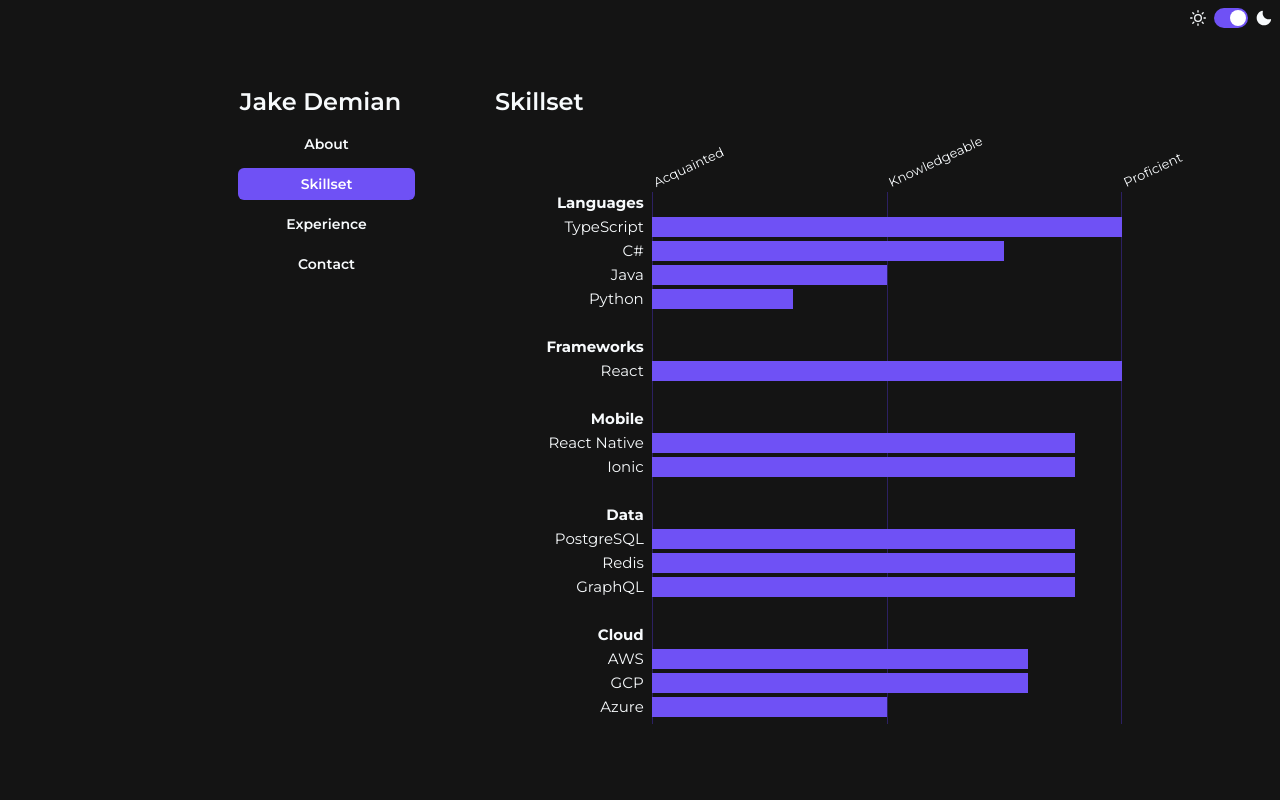
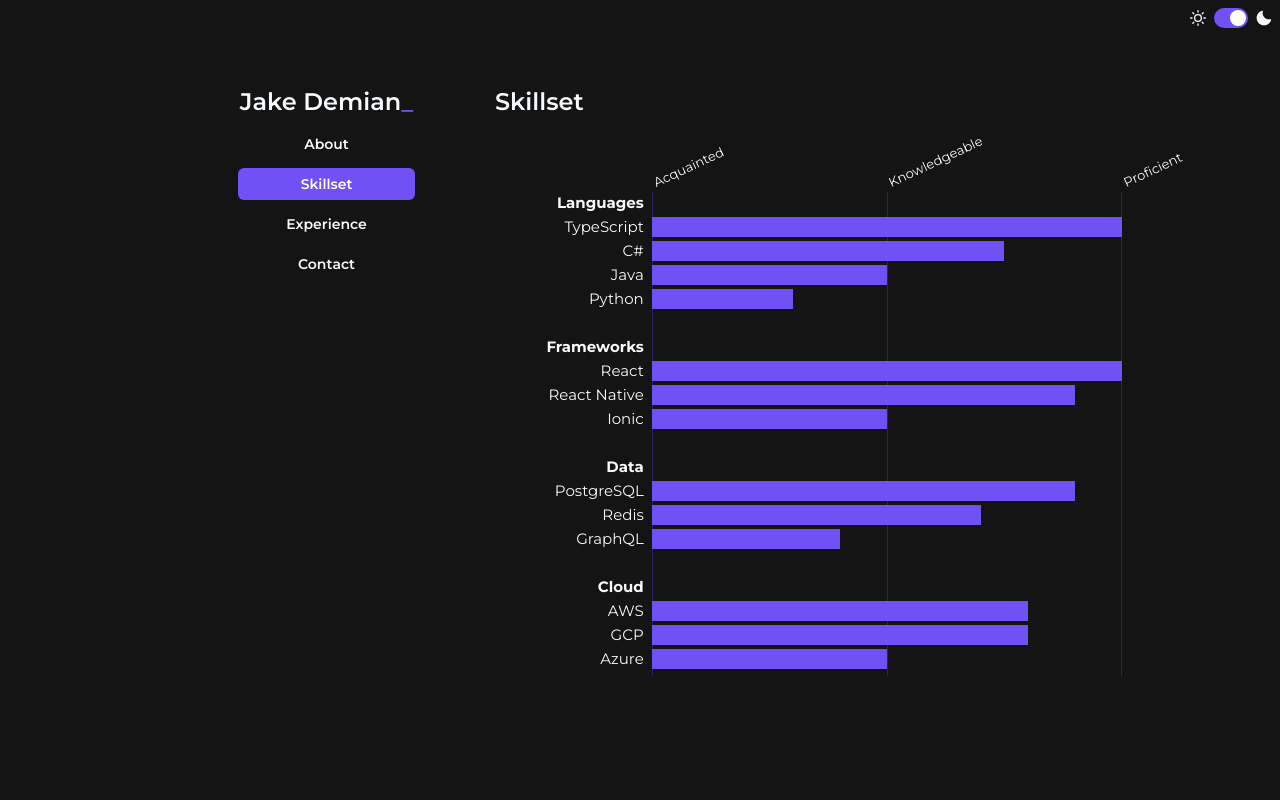
Before and after one commit to jakedemian/jake-personal-website, a React (Create React App) app: page /skillset in a window 1280 px wide. Shown: the top 800 px of the page. Built offline with nearby package versions, Linux system fonts and the light colour scheme.

Commit message:
cleanup!

```diff
--- a/src/common/Chart/Chart.tsx
+++ b/src/common/Chart/Chart.tsx
@@ -1,120 +1,32 @@
 import React from 'react';
-import { Box, Grid, HStack, Text, VStack } from '@chakra-ui/react';
+import { Grid, HStack, VStack } from '@chakra-ui/react';
 
-import { useIsDark } from 'src/hooks/useIsDark';
 import ChartRow from 'src/common/Chart/ChartRow';
+import ChartAxisLabels from 'src/common/Chart/ChartAxisLabels';
+import ChartAxisLines from 'src/common/Chart/ChartAxisLines';
+import { data } from 'src/common/Chart/data';
 
 const Chart: React.FC = () => {
-  const { isDark } = useIsDark();
-  const commonBorderProps = {
-    borderColor: isDark ? 'primary.800' : 'primary.100',
-    borderStyle: 'solid',
-  };
-
-  const axisLabelTransform = 'rotate(-25deg) translate(0px, -20px)';
-  const axisLabelTransformMobile = 'rotate(-25deg) translate(-20px, 0px)';
-  const dynamicWidth = { base: '75%', lg: '100%' };
-
   return (
     <HStack mt={16} justifyContent={{ base: 'center', lg: 'flex-start' }}>
-      <VStack position="relative" w={dynamicWidth} ml={{ base: -10, lg: 0 }}>
+      <VStack
+        position="relative"
+        w={{ base: '75%', lg: '100%' }}
+        ml={{ base: -10, lg: 0 }}
+      >
         <Grid templateColumns="repeat(1, 1fr)" gap={1} w={'100%'}>
-          <ChartRow label="Languages" isGroupLabel />
-          <ChartRow label="TypeScript" value={100} />
-          <ChartRow label="C#" value={75} />
-          <ChartRow label="Java" value={50} />
-          <ChartRow label="Python" value={30} />
-          <ChartRow blank />
-          {/*  */}
-          <ChartRow isGroupLabel label="Frameworks" />
-          <ChartRow label="React" value={100} />
-          <ChartRow blank />
-          {/*  */}
-          <ChartRow isGroupLabel label="Mobile" />
-          <ChartRow label="React Native" value={90} />
-          <ChartRow label="Ionic" value={90} />
-          <ChartRow blank />
-          {/*  */}
-          <ChartRow isGroupLabel label="Data" />
-          <ChartRow label="PostgreSQL" value={90} />
-          <ChartRow label="Redis" value={90} />
-          <ChartRow label="GraphQL" value={90} />
-          <ChartRow blank />
-          {/*  */}
-          <ChartRow isGroupLabel label="Cloud" />
-          <ChartRow label="AWS" value={80} />
-          <ChartRow label="GCP" value={80} />
-          <ChartRow label="Azure" value={50} />
+          {data.map((group, index) => (
+            <>
+              <ChartRow label={group.category} isGroupLabel />
+              {Object.keys(group.items).map(item => (
+                <ChartRow key={item} label={item} value={group.items[item]} />
+              ))}
+              {index !== data.length - 1 && <ChartRow blank />}
+            </>
+          ))}
         </Grid>
-        <Grid
-          templateColumns="25% 75%"
-          w={'100%'}
-          h="100%"
-          position="absolute"
-          top={0}
-          left={0}
-        >
-          <Box h={5} pr={2} />
-          <Grid zIndex={-1} flex={1} templateColumns="50% 50%">
-            <Box
-              {...commonBorderProps}
-              borderLeftWidth={1}
-              mb={-2}
-              position="relative"
-            />
-            <Box
-              {...commonBorderProps}
-              borderLeftWidth={1}
-              borderRightWidth={1}
-              mb={-2}
-              position="relative"
-            />
-          </Grid>
-        </Grid>
-        <Grid
-          position="absolute"
-          top={0}
-          left={0}
-          templateColumns="25% 75%"
-          w={'100%'}
-        >
-          <Box />
-          <Grid templateColumns="50% 50% 50%" transform="translateY(-50px)">
-            <Box>
-              <Text
-                fontSize={{ base: 10, lg: 13 }}
-                transform={{
-                  base: axisLabelTransformMobile,
-                  lg: axisLabelTransform,
-                }}
-              >
-                Acquainted
-              </Text>
-            </Box>
-            <Box>
-              <Text
-                fontSize={{ base: 10, lg: 13 }}
-                transform={{
-                  base: axisLabelTransformMobile,
-                  lg: axisLabelTransform,
-                }}
-              >
-                Knowledgeable
-              </Text>
-            </Box>
-            <Box>
-              <Text
-                fontSize={{ base: 10, lg: 13 }}
-                transform={{
-                  base: axisLabelTransformMobile,
-                  lg: axisLabelTransform,
-                }}
-              >
-                Proficient
-              </Text>
-            </Box>
-          </Grid>
-        </Grid>
+        <ChartAxisLines />
+        <ChartAxisLabels />
       </VStack>
     </HStack>
   );
--- /dev/null
+++ b/src/common/Chart/ChartAxisLabels.tsx
@@ -0,0 +1,56 @@
+import { Box, Grid, Text } from '@chakra-ui/react';
+import React from 'react';
+
+const ChartAxisLabels: React.FC = () => {
+  const axisLabelTransform = 'rotate(-25deg) translate(0px, -20px)';
+  const axisLabelTransformMobile = 'rotate(-25deg) translate(-20px, 0px)';
+
+  return (
+    <Grid
+      position="absolute"
+      top={0}
+      left={0}
+      templateColumns="25% 75%"
+      w={'100%'}
+    >
+      <Box />
+      <Grid templateColumns="50% 50% 50%" transform="translateY(-50px)">
+        <Box>
+          <Text
+            fontSize={{ base: 10, lg: 13 }}
+            transform={{
+              base: axisLabelTransformMobile,
+              lg: axisLabelTransform,
+            }}
+          >
+            Acquainted
+          </Text>
+        </Box>
+        <Box>
+          <Text
+            fontSize={{ base: 10, lg: 13 }}
+            transform={{
+              base: axisLabelTransformMobile,
+              lg: axisLabelTransform,
+            }}
+          >
+            Knowledgeable
+          </Text>
+        </Box>
+        <Box>
+          <Text
+            fontSize={{ base: 10, lg: 13 }}
+            transform={{
+              base: axisLabelTransformMobile,
+              lg: axisLabelTransform,
+            }}
+          >
+            Proficient
+          </Text>
+        </Box>
+      </Grid>
+    </Grid>
+  );
+};
+
+export default ChartAxisLabels;
--- /dev/null
+++ b/src/common/Chart/ChartAxisLines.tsx
@@ -0,0 +1,43 @@
+import React from 'react';
+import { Box, Grid } from '@chakra-ui/react';
+
+import { useIsDark } from 'src/hooks/useIsDark';
+
+const ChartAxisLines: React.FC = () => {
+  const { isDark } = useIsDark();
+
+  const commonBorderProps = {
+    borderColor: isDark ? 'primary.800' : 'primary.100',
+    borderStyle: 'solid',
+  };
+
+  return (
+    <Grid
+      templateColumns="25% 75%"
+      w={'100%'}
+      h="100%"
+      position="absolute"
+      top={0}
+      left={0}
+    >
+      <Box h={5} pr={2} />
+      <Grid zIndex={-1} flex={1} templateColumns="50% 50%">
+        <Box
+          {...commonBorderProps}
+          borderLeftWidth={1}
+          mb={-2}
+          position="relative"
+        />
+        <Box
+          {...commonBorderProps}
+          borderLeftWidth={1}
+          borderRightWidth={1}
+          mb={-2}
+          position="relative"
+        />
+      </Grid>
+    </Grid>
+  );
+};
+
+export default ChartAxisLines;
--- /dev/null
+++ b/src/common/Chart/data.ts
@@ -0,0 +1,44 @@
+type CategoryItem = {
+  [key: string]: number;
+};
+
+type Category = {
+  category: string;
+  items: CategoryItem;
+};
+
+export const data: Category[] = [
+  {
+    category: 'Languages',
+    items: {
+      TypeScript: 100,
+      'C#': 75,
+      Java: 50,
+      Python: 30,
+    },
+  },
+  {
+    category: 'Frameworks',
+    items: {
+      React: 100,
+      'React Native': 90,
+      Ionic: 50,
+    },
+  },
+  {
+    category: 'Data',
+    items: {
+      PostgreSQL: 90,
+      Redis: 70,
+      GraphQL: 40,
+    },
+  },
+  {
+    category: 'Cloud',
+    items: {
+      AWS: 80,
+      GCP: 80,
+      Azure: 50,
+    },
+  },
+];
```
